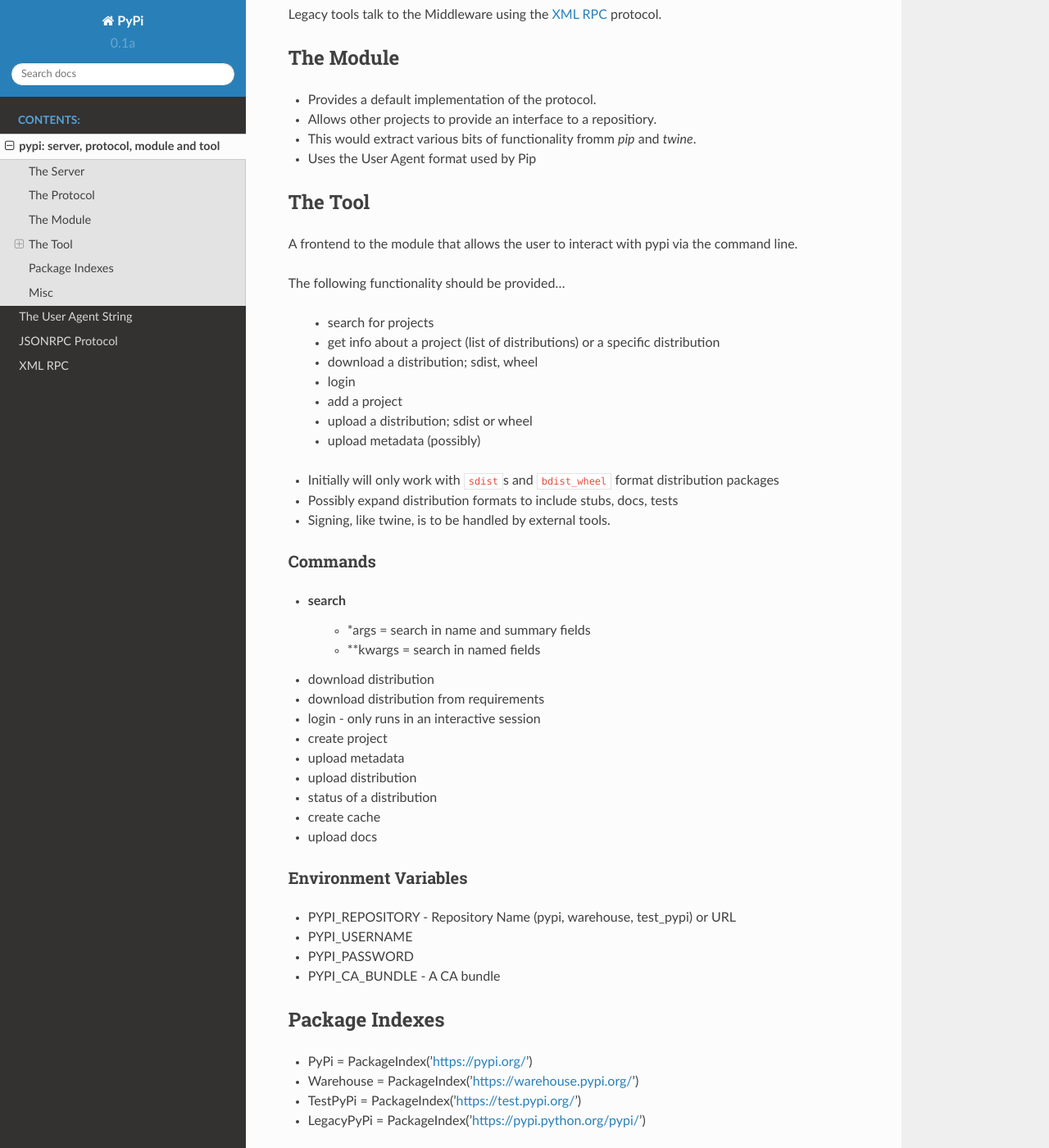
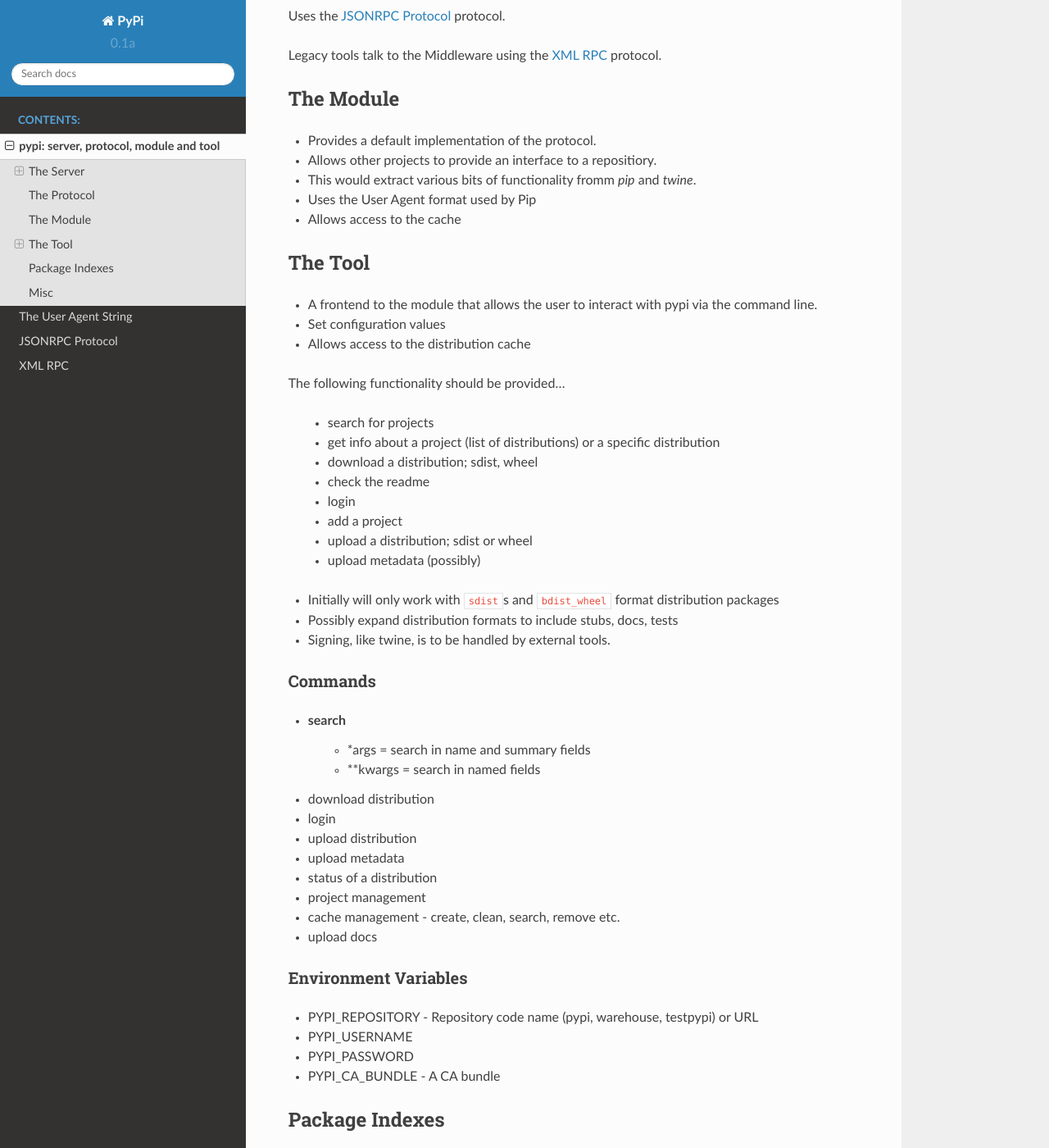
Before and after one commit to sffjunkie/pypi, a Sphinx documentation site: the page built from doc/pypi.rst, in a window 1280 px wide and 1400 px high, scrolled down 1049 px. Shown: the whole window at 82% size. Built offline with Sphinx 7.4.7 and the Read the Docs theme 2.0.0, drawn with Linux system fonts in a browser that asks for light colours; some of the changed text lies outside the part shown.

Commit message:
Adding more thoughts

```diff
--- a/doc/pypi.rst
+++ b/doc/pypi.rst
@@ -11,11 +11,11 @@
 	A formal written definition of how to talk to the server middleware to
 	search/upload/download distributions etc.
 
-`The Module`_ - pypi
+`The Module`_ - pypi-module
 	A Python client module to interact with pypi backend using the protocol.
 
 `The Tool`_ - pypi-cli
-	A command line application to search/upload/download distributions
+	A command line application to search/upload/download distributions etc.
 
 .. _The Server:
 
@@ -59,19 +62,23 @@
 * Allows other projects to provide an interface to a repositiory.
 * This would extract various bits of functionality fromm `pip` and `twine`.
 * Uses the User Agent format used by Pip
+* Allows access to the cache
 
 .. _The Tool:
 
 The Tool
 ~~~~~~~~
 
-A frontend to the module that allows the user to interact with pypi via the command line.
+* A frontend to the module that allows the user to interact with pypi via the command line.
+* Set configuration values
+* Allows access to the distribution cache
 
 The following functionality should be provided...
 
 	* search for projects
 	* get info about a project (list of distributions) or a specific distribution
 	* download a distribution; sdist, wheel
+	* check the readme
 	* login
 	* add a project
 	* upload a distribution; sdist or wheel
@@ -89,19 +96,18 @@
 	- \*args = search in name and summary fields
 	- \*\*kwargs = search in named fields
 * download distribution
-* download distribution from requirements
-* login - only runs in an interactive session
-* create project
+* login
+* upload distribution
 * upload metadata
-* upload distribution
 * status of a distribution
-* create cache
+* project management
+* cache management - create, clean, search, remove etc.
 * upload docs
 
 Environment Variables
 ---------------------
 
-* PYPI_REPOSITORY - Repository Name (pypi, warehouse, test_pypi) or URL
+* PYPI_REPOSITORY - Repository code name (pypi, warehouse, testpypi) or URL
 * PYPI_USERNAME
 * PYPI_PASSWORD
 * PYPI_CA_BUNDLE - A CA bundle
```
Also changed, not shown: other parts of doc/pypi.rst (+4 -1 lines).
